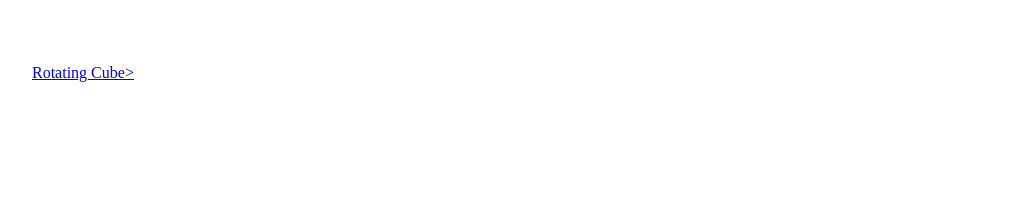
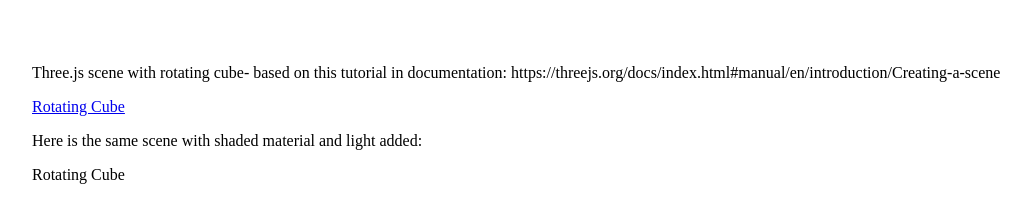
Before and after one commit to add101/Three.js_CodeSnippets, a plain HTML site: page index.html in a window 1280 px wide. Shown: the whole page, without its empty margins (32-1063 px from the left). Drawn offline with Linux system fonts and the light colour scheme.

Commit message:
Update index.html

```diff
--- a/index.html
+++ b/index.html
@@ -11,8 +11,10 @@
     </style>
 </head>
 <body>
-
-   <a href=001brotatingcube-shaded.html>Rotating Cube></a>
+    <p>Three.js scene with rotating cube- based on this tutorial in documentation: https://threejs.org/docs/index.html#manual/en/introduction/Creating-a-scene</p>
+    <a href=001rotatingcube.html>Rotating Cube</a>
+    <p>Here is the same scene with shaded material and light added:</p
+   <a href=001brotatingcube-shaded.html>Rotating Cube</a>
 
 </body>
 </html>
```
